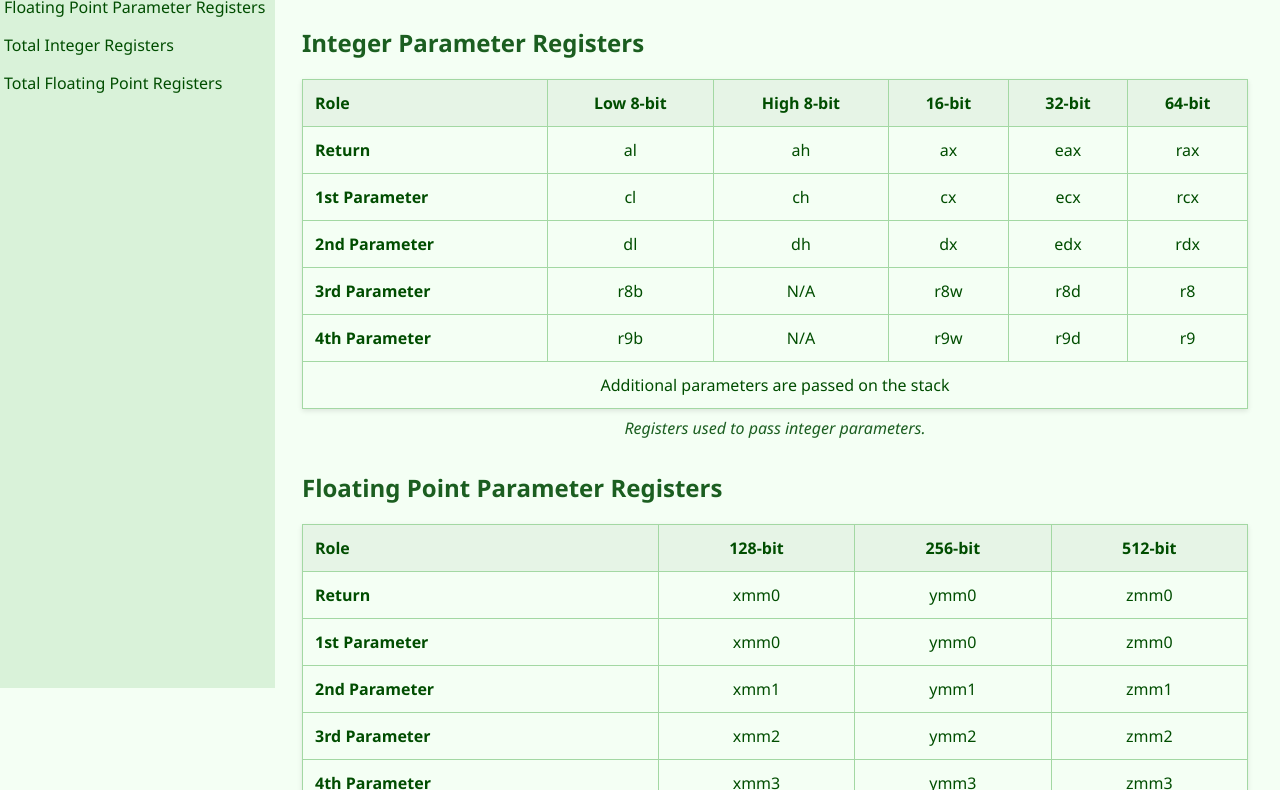
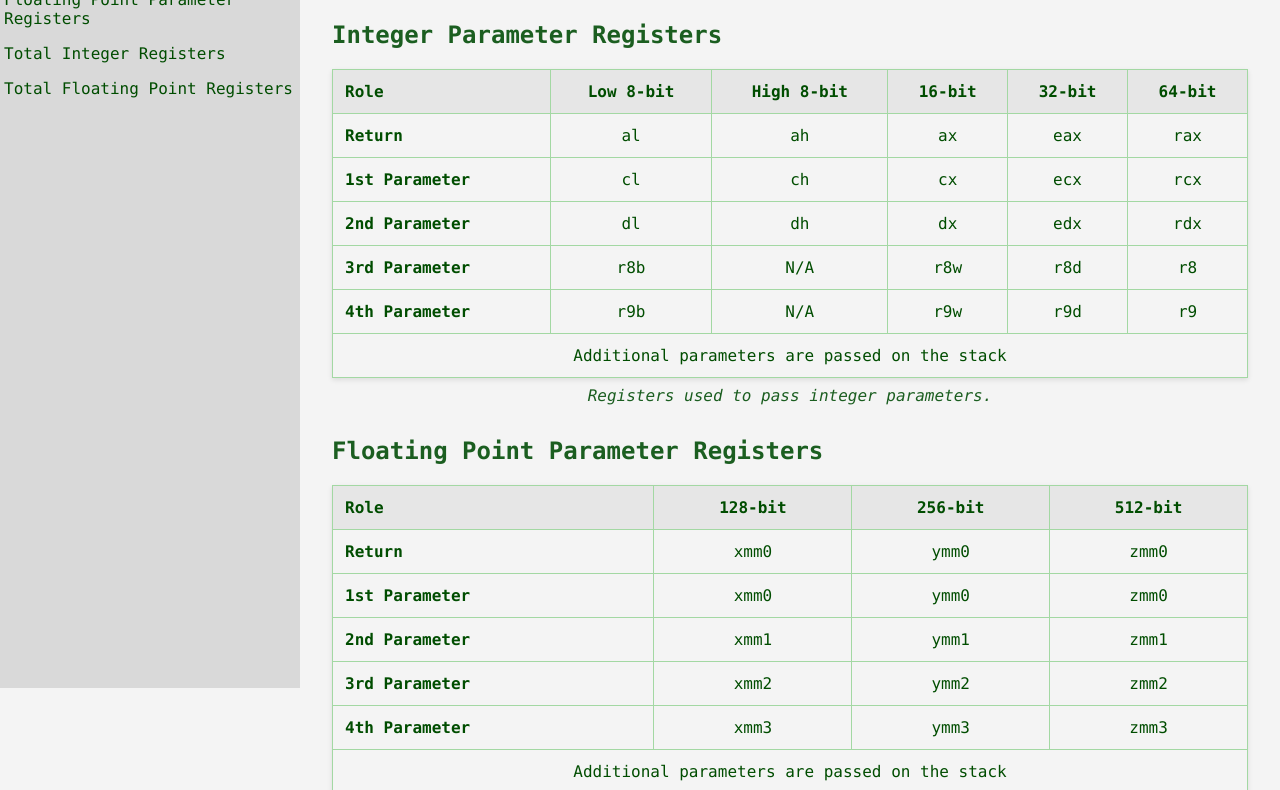
Before and after one commit to StellarWolfEntertainment/ASMReference, a plain HTML site: page index.html in a window 1280 px wide. Shown: the part 112-902 px from the top of the page. Drawn offline with Linux system fonts and the light colour scheme.

Commit message:
Refactor CSS: Add monospace font, centralize sidebar width, and improve nav styling
- Changed font family from sans-serif to monospace (Consolas, Monaco, Courier New)
- Added --sidebar-width CSS custom property for consistent layout
- Updated sidebar and content margin to use the new CSS variable
- Modified background colors to use grey tones
- Split navigation hover backgrounds into separate link and radio button styles

```diff
--- a/css/style.css
+++ b/css/style.css
@@ -1,42 +1,45 @@
 :root {
-    --color-bg: #0b1a0b;
+    --sidebar-width: 300px;
+    --color-bg: #0b0b0b;
     --color-text: #66ff66;
-    --color-nav-bg: #122012;
+    --color-nav-bg: #121212;
     --color-nav-text: #99ff99;
-    --color-nav-hover: #264926;
+    --color-nav-hover: #262626;
+    --color-nav-hover-radio: #264926;
     --color-nav-unchecked: #1b331b;
     --color-nav-border: #3a663a;
     --color-heading-primary: #7fff7f;
     --color-heading-secondary: #4caf50;
     --color-border: #336633;
     --color-table-border: #264926;
-    --color-thead-bg: #1b331b;
-    --color-row-hover: #2f512f;
-    --color-table-bg: #0b1a0b;
+    --color-thead-bg: #1b1b1b;
+    --color-row-hover: #2f2f2f;
+    --color-table-bg: #0b0b0b;
 }
 
 @media (prefers-color-scheme: light) {
     :root {
-        --color-bg: #f4fff4;
+        --color-bg: #f4f4f4;
         --color-text: #004d00;
-        --color-nav-bg: #d9f2d9;
+        --color-nav-bg: #d9d9d9;
         --color-nav-text: #004d00;
-        --color-nav-hover: #a3d8a3;
+        --color-nav-hover: #a3a3a3;
+        --color-nav-hover-radio: #a3d8a3;
         --color-nav-unchecked: #cce6cc;
         --color-nav-border: #70b370;
         --color-heading-primary: #2e7d32;
         --color-heading-secondary: #1b5e20;
         --color-border: #70b370;
         --color-table-border: #a3d8a3;
-        --color-thead-bg: #e6f4e6;
-        --color-row-hover: #d0e8d0;
-        --color-table-bg: #f4fff4;
+        --color-thead-bg: #e6e6e6;
+        --color-row-hover: #d0d0d0;
+        --color-table-bg: #f4f4f4;
     }
 }
 
 body {
     margin: 0;
-    font-family: 'Segoe UI', Tahoma, Geneva, Verdana, sans-serif;
+    font-family: 'Consolas', 'Monaco', 'Courier New', monospace;
     background-color: var(--color-bg);
     color: var(--color-text);
 }
@@ -44,7 +47,7 @@ body {
 .sidebar-nav {
     background-color: var(--color-nav-bg);
     color: var(--color-nav-text);
-    width: 275px;
+    width: var(--sidebar-width);
     position: fixed;
     height: 100vh;
     overflow-y: auto;
@@ -88,7 +91,7 @@ body {
 
 .sidebar-nav__mode-toggle label:hover,
 .sidebar-nav__mode-toggle label:focus {
-    background-color: var(--color-nav-hover);
+    background-color: var(--color-nav-hover-radio);
 }
 
 .sidebar-nav__mode-toggle input[type="radio"]:checked+label {
@@ -97,7 +100,7 @@ body {
 }
 
 .content {
-    margin-left: 270px;
+    margin-left: var(--sidebar-width);
     padding: 2rem;
 }
 
```
